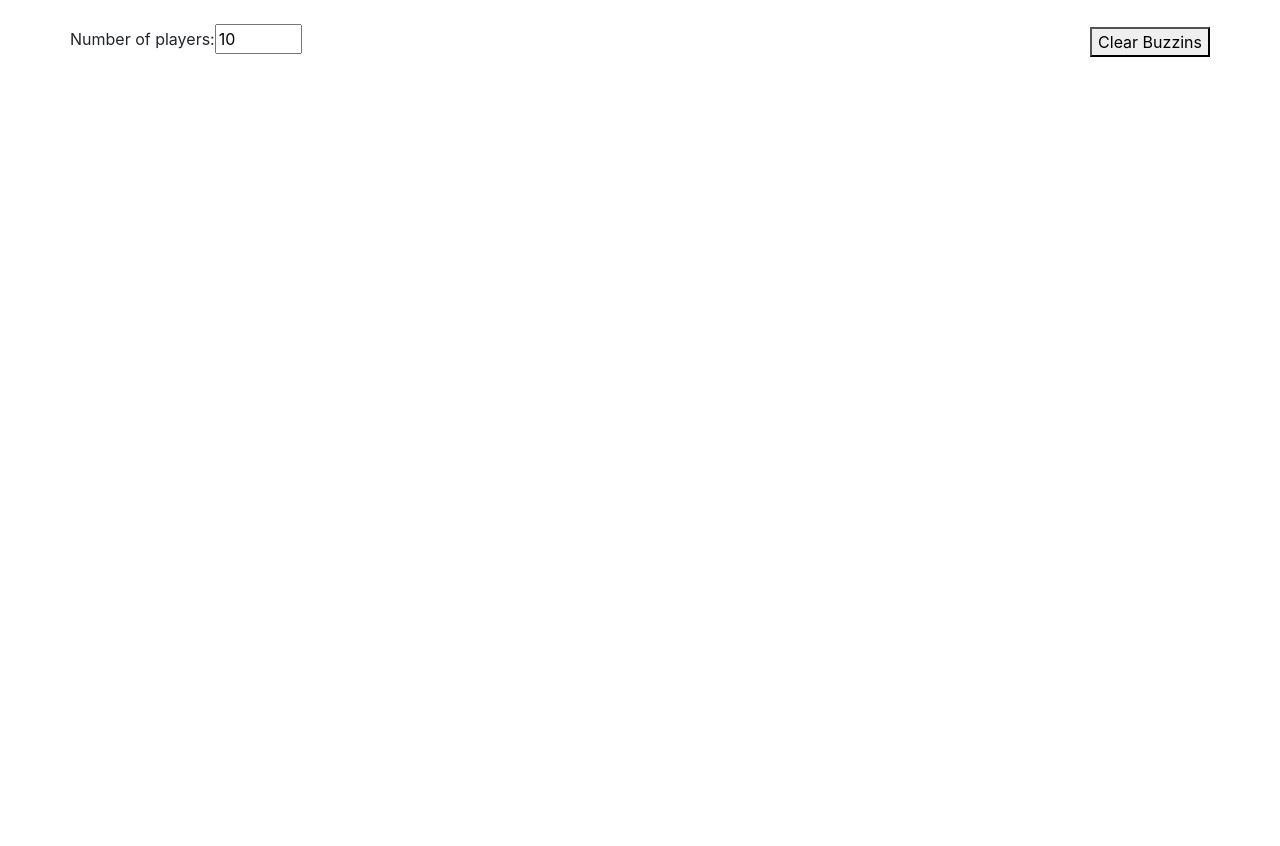
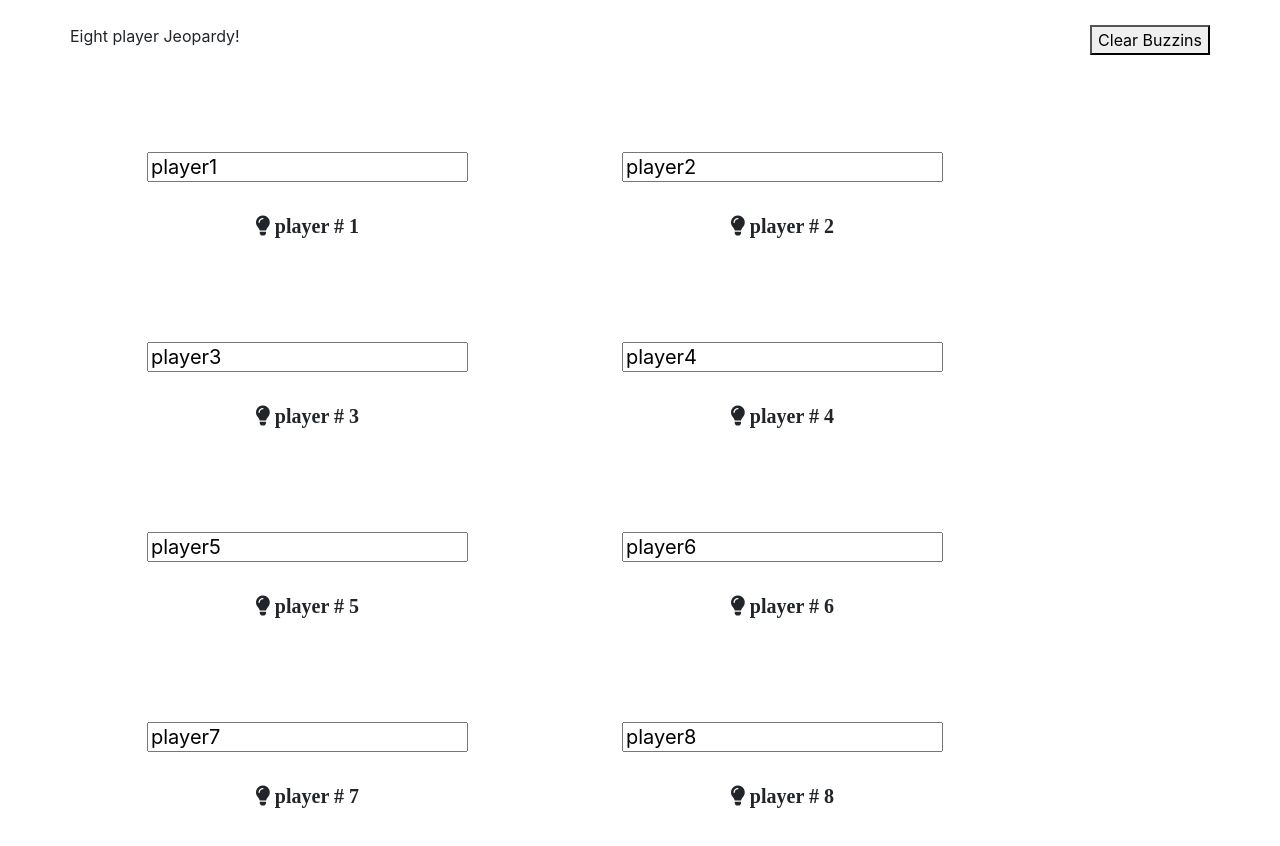
Before and after one commit to Jmangle93/jeopardy-buzzer-beater, a Next.js app: page / in a window 1280 px wide. Shown: the top 846 px of the page. Before the commit the page ends 800 px from the top, so only its background shows below. Built offline with nearby package versions, Linux system fonts and the light colour scheme.

Commit message:
player count set to const 8

```diff
--- a/src/components/App.js
+++ b/src/components/App.js
@@ -12,32 +12,14 @@ function App() {
                     'p',
                     'h',
                     'j',
-                    'k',
-                    'l',
-                    ';'];
+                    'k'];
 
-    const [players, setPlayers] = useState(['Alice',
-                                            'Bob',
-                                            'Charles',
-                                            'Dan',
-                                            'Ed',
-                                            'Fern',
-                                            'Gloria',
-                                            'Helen',
-                                            'Ingrid',
-                                            'Joe']);
-
-    const [numPlayers, setNumPlayers] = useState(10);
-    useEffect(() => {
-        document.title = `There are ${numPlayers} players`;
-    });
-
+    const [players, setPlayers] = useState(Array.from(Array(8), (p, i) => "player"+(i+1)));
 
     function handleBuzzIn(event) {
         keys.forEach(e => {
             if (event.key === e) {
                 console.log('key press');
-                console.log(numPlayers);
             }
         });
     };
@@ -46,23 +28,16 @@ function App() {
 
     }
 
-    function handlePlayerNumber(event) {
-        setNumPlayers(event.target.value);
-    }
-
-
     function handlePlayerName(event, index) {
         players[index] = event.target.value;
     }
 
-    console.log(numPlayers);
-
     return (
         <div className="container players-list" onKeyDown={(e) => handleBuzzIn(e)}>
-            <Header maxPlayers={keys.length} numPlayers={numPlayers} setNumPlayers={setNumPlayers}></Header>
+            <Header></Header>
             <br></br>
             <br></br>
-            <Players numPlayers={numPlayers}></Players>
+            <Players players={players}></Players>
         </div>
     );
 }
--- a/src/components/Header.js
+++ b/src/components/Header.js
@@ -2,24 +2,11 @@ function clearBuzzins() {
     console.log('clear');
 }
 
-function handleNumPlayers(value, setNumPlayers) {
-    if (value < 2) {
-        value = 2;
-    }
-    else if (value > 10) {
-        value = 10;
-    }
-    setNumPlayers(value);
-}
-
-
-function Header({maxPlayers, numPlayers, setNumPlayers}) {
-    const minPlayers = 2;
+function Header() {
     return (
         <div className='row justify-content-between align-items-center mt-4'>
             <div>
-                <label>Number of players: </label>
-                <input type="number" min={minPlayers} max={maxPlayers} value={numPlayers} onChange={(e) => handleNumPlayers(e.target.value, setNumPlayers)}></input>
+                <label>Eight player Jeopardy!</label>
             </div>
             <button className="" type="button" onClick={() => clearBuzzins()}>Clear Buzzins</button>
         </div>
--- a/src/components/Players.js
+++ b/src/components/Players.js
@@ -1,12 +1,13 @@
 
 import Player from './Player';
 
-function Players({numPlayers}) {
+function Players({players}) {
+
 
   return (
     <div className='row'>
-      {Array(numPlayers).map((_, index) => {
-        return  <div className='col-xs-10 col-sm-10 col-md-5 col-lg-5 col-sm-10 col-xs-10 p-4 mt-4' key={"player"+(index+1)}>
+      {players.map((player, index) => {
+        return  <div className='col-xs-10 col-sm-10 col-md-5 col-lg-5 col-sm-10 col-xs-10 p-4 mt-4' key={player}>
                   <Player index={index}></Player>
                 </div>
       })}
```
